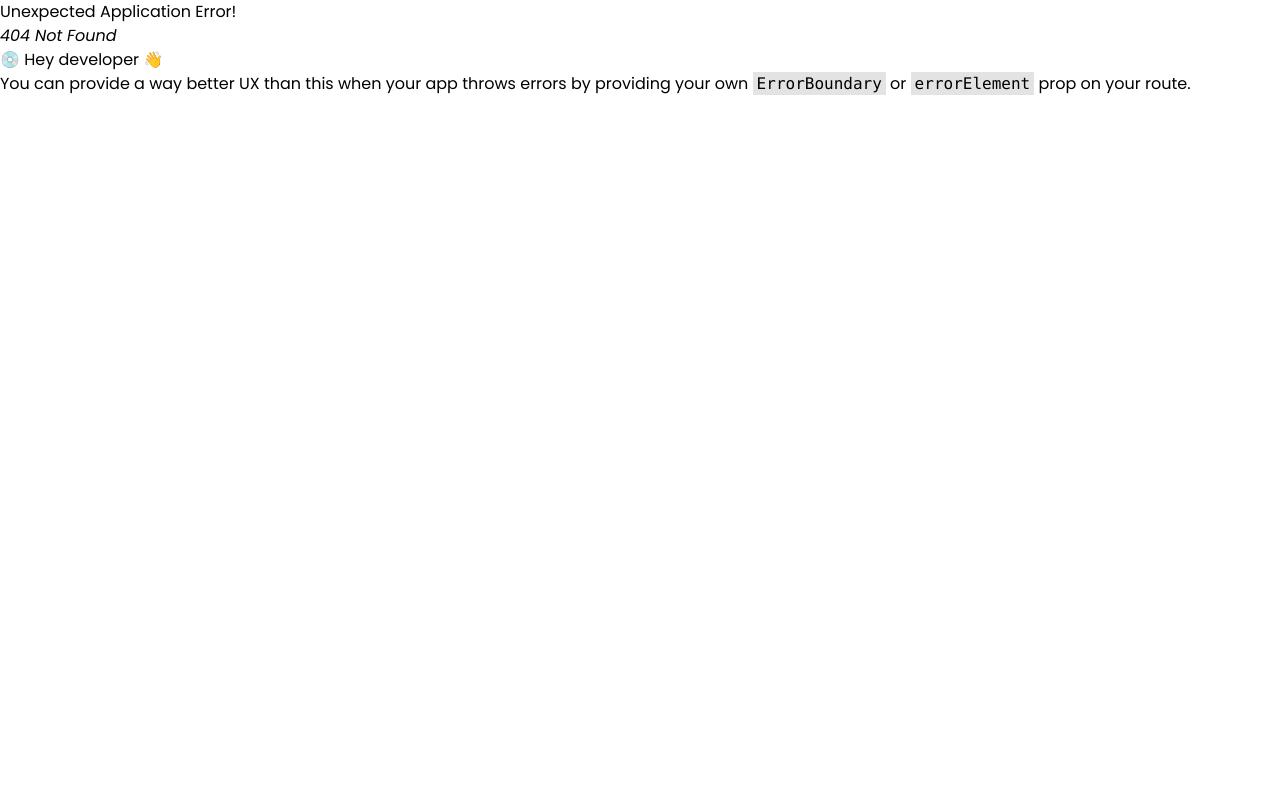
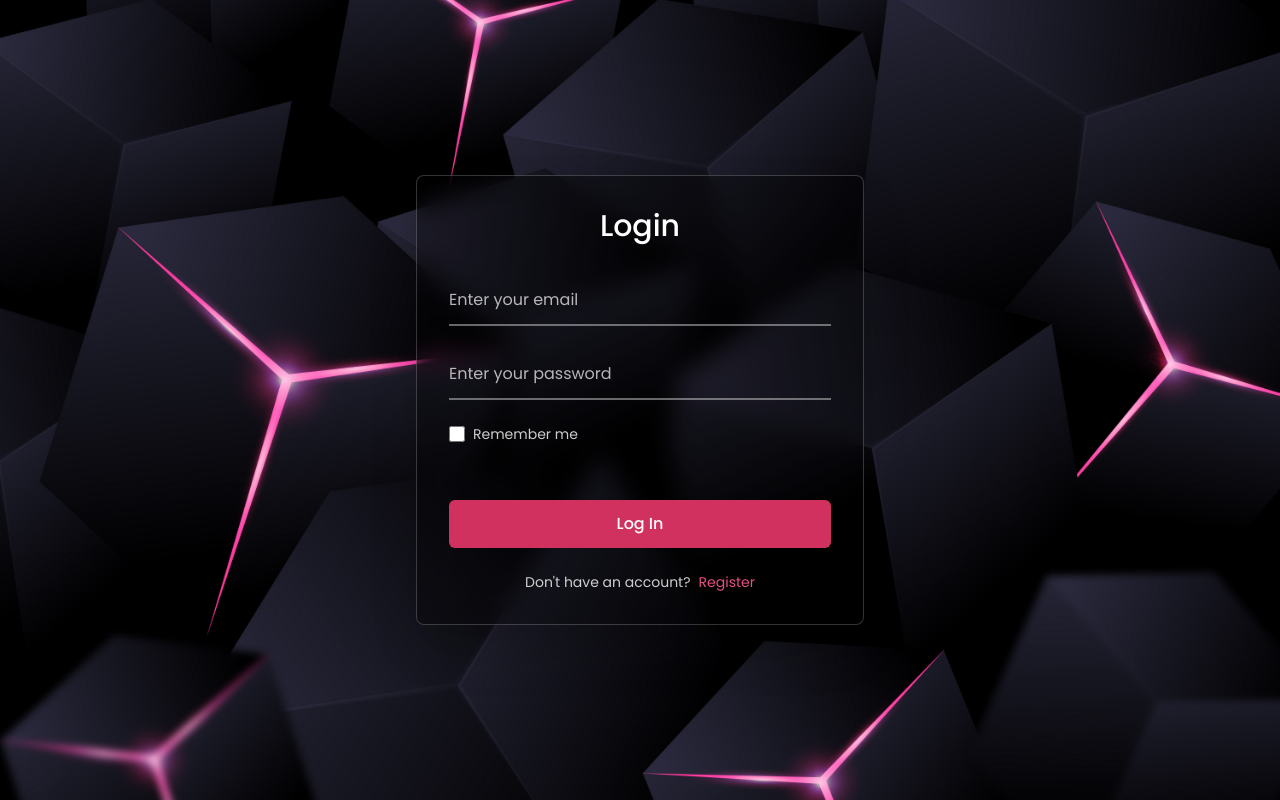
Before and after one commit to itsDonya/CVisionary, a React (Vite) app in the folder client/: page /login in a window 1280 px wide. Before the commit this address had no page. Built offline with nearby package versions, Linux system fonts and the light colour scheme.

Commit message:
feat(login): create Login page & form

```diff
--- /dev/null
+++ b/client/src/components/auth/LoginForm.tsx
@@ -0,0 +1,76 @@
+import { useState } from "react";
+import { Link } from "react-router-dom";
+
+const LoginForm = () => {
+  // states
+  const [email, setEmail] = useState("");
+  const [password, setPassword] = useState("");
+  const [rememberMe, setRememberMe] = useState(false);
+
+  // functions
+  const handleSubmit = (e: React.FormEvent) => {
+    e.preventDefault();
+
+    // TODO: handle login logic
+    console.log({ email, password, rememberMe });
+  };
+
+  return (
+    <div className="w-full max-w-md bg-black/30 backdrop-blur-md rounded-lg border border-white/20 p-8 shadow-2xl">
+      <h1 className="text-white text-3xl font-medium text-center mb-8">
+        Login
+      </h1>
+
+      <form onSubmit={handleSubmit} className="space-y-6">
+        <div className="space-y-2">
+          <input
+            type="email"
+            placeholder="Enter your email"
+            value={email}
+            onChange={(e) => setEmail(e.target.value)}
+            className="w-full bg-transparent border-b-2 border-white/40 text-white placeholder-white/70 py-3 px-0 focus:outline-none focus:border-white/80 transition-colors duration-200"
+            required
+          />
+        </div>
+
+        <div className="space-y-2">
+          <input
+            type="password"
+            placeholder="Enter your password"
+            value={password}
+            onChange={(e) => setPassword(e.target.value)}
+            className="w-full bg-transparent border-b-2 border-white/40 text-white placeholder-white/70 py-3 px-0 focus:outline-none focus:border-white/80 transition-colors duration-200"
+            required
+          />
+        </div>
+
+        <div className="flex items-center justify-between text-sm">
+          <label className="flex items-center space-x-2 text-white/80 cursor-pointer">
+            <input
+              type="checkbox"
+              checked={rememberMe}
+              onChange={(e) => setRememberMe(e.target.checked)}
+              className="w-4 h-4 bg-transparent border border-white/40 rounded text-white focus:ring-0 focus:ring-offset-0"
+            />
+            <span>Remember me</span>
+          </label>
+        </div>
+
+        <button
+          type="submit"
+          className="w-full bg-primary-600 text-white hover:text-primary-500 font-medium py-3 px-6 rounded-md hover:bg-white transition-colors duration-200 mt-8 cursor-pointer">
+          Log In
+        </button>
+      </form>
+
+      <p className="text-center text-white/80 text-sm mt-6 flex flex-center gap-2">
+        Don't have an account?
+        <Link to="/register" className="text-primary-500 hover:underline">
+          Register
+        </Link>
+      </p>
+    </div>
+  );
+};
+
+export default LoginForm;
--- /dev/null
+++ b/client/src/pages/Login.tsx
@@ -0,0 +1,11 @@
+import LoginForm from "@/components/auth/LoginForm";
+
+const Login = () => {
+  return (
+    <div className="min-h-screen w-full bg-[url('/src/assets/images/auth-bg.jpg')] bg-cover bg-center flex items-center justify-center p-4">
+      <LoginForm />
+    </div>
+  );
+};
+
+export default Login;
--- a/client/src/router.tsx
+++ b/client/src/router.tsx
@@ -2,10 +2,15 @@ import { createBrowserRouter } from "react-router-dom";
 
 // components
 import Home from "./pages/Home";
+import Login from "./pages/Login";
 
 export const router = createBrowserRouter([
   {
     path: "/",
     element: <Home />,
   },
+  {
+    path: "/login",
+    element: <Login />,
+  },
 ]);
```
